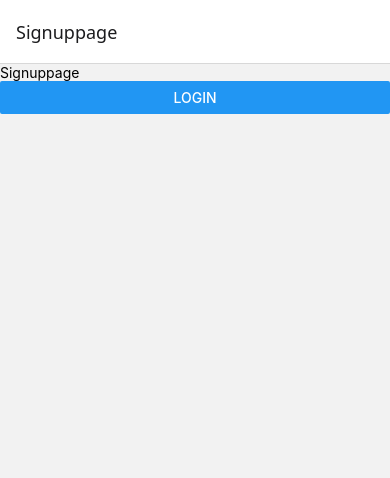
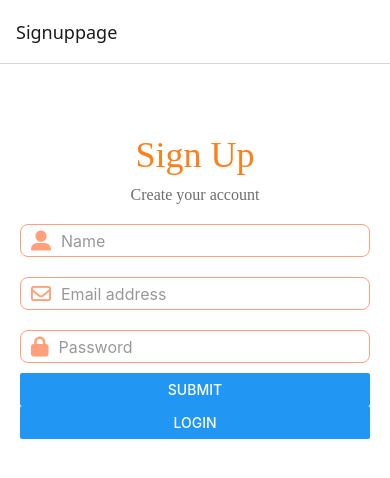
Before and after one commit to iamTanmayS/Jaano, a React Native app: screen /Signuppage in a window 390 px wide. Shown: the top 478 px of the page. Built offline with nearby package versions, Linux system fonts and the light colour scheme.

Commit message:
signup page basic ui done

```diff
--- a/src/Assets/Theme/maintheme.ts
+++ b/src/Assets/Theme/maintheme.ts
@@ -1,4 +1,4 @@
-const maintheme = {
+const Maintheme = {
     colors: {
       background: '#FEFCFA', // Subtle peachy background
       cardBackground: '#FFFFFF', // Clean white for cards
@@ -10,6 +10,7 @@ const maintheme = {
       shadow: '#D3D3D3', // Light shadow for neomorphic effect
       info: '#2196F3', // Blue for informational text
       highlight: '#FFD700', // Gold for special highlights
+      headingcolor: "#FC8019"
     },
     fonts: {
       heading: 'Poppins-SemiBold', // Rounded, friendly font
@@ -132,4 +133,4 @@ const maintheme = {
     },
   };
 
-  export default maintheme;
+  export default Maintheme;
--- a/src/Authentication/Signuppage.tsx
+++ b/src/Authentication/Signuppage.tsx
@@ -1,20 +1,98 @@
-import { StyleSheet, Text, View, Button } from 'react-native'
-import React from 'react'
+import React from 'react';
+import { StyleSheet, Text, View, Button } from 'react-native';
 import { useNavigation } from '@react-navigation/native';
 import { RootStackParamList } from '../Navigation/Routes';
 import { StackNavigationProp } from '@react-navigation/stack';
+import { Formik } from 'formik';
+import signupValidationSchema from './SignupValidationschema';
+import Maintheme from '../Assets/Theme/maintheme';
+import InputField from '../Components/InputField';
 
 type SignUpPageNavigationProp = StackNavigationProp<RootStackParamList, 'Signuppage'>;
+
 const Signuppage = () => {
   const navigation = useNavigation<SignUpPageNavigationProp>();
+
   return (
-    <View>
-      <Text>Signuppage</Text>
+    <View style={styles.container}>
+      <Text style={styles.title}>Sign Up</Text>
+      <Text style={styles.subheading}>Create your account</Text>
+
+      <Formik
+        initialValues={{ email: '', name: '', password: '' }}
+        onSubmit={(values) => console.log(values)}
+        validationSchema={signupValidationSchema}
+      >
+        {({ handleChange, handleBlur, handleSubmit, values, errors, touched }) => (
+          <View>
+            {/* Name Input */}
+            <InputField
+              placeholder="Name"
+              iconName="user-large"
+              onChangeText={handleChange('name')}
+              onBlur={() => handleBlur('name')}
+              value={values.name}
+            />
+            {touched.name && errors.name && <Text style={styles.errorText}>{errors.name}</Text>}
+
+            {/* Email Input */}
+            <InputField
+              placeholder="Email address"
+              iconName="envelope"
+              onChangeText={handleChange('email')}
+              onBlur={() => handleBlur('email')}
+              value={values.email}
+            />
+            {touched.email && errors.email && <Text style={styles.errorText}>{errors.email}</Text>}
+
+            {/* Password Input */}
+            <InputField
+              placeholder="Password"
+              iconName="lock"
+              secureTextEntry
+              onChangeText={handleChange('password')}
+              onBlur={() => handleBlur('password')}
+              value={values.password}
+            />
+            {touched.password && errors.password && <Text style={styles.errorText}>{errors.password}</Text>}
+
+            {/* Submit Button */}
+            <Button onPress={()=>handleSubmit} title="Submit" />
+          </View>
+        )}
+      </Formik>
+
       <Button title="Login" onPress={() => navigation.navigate('Loginpage')} />
     </View>
-  )
-}
+  );
+};
 
-export default Signuppage
+const styles = StyleSheet.create({
+  container: {
+    flex: 1,
+    padding: 20,
+    backgroundColor: '#FFF',
+  },
+  title: {
+    fontFamily: Maintheme.fonts.heading,
+    fontSize: Maintheme.fontSizes.huge,
+    textAlign: 'center',
+    color: Maintheme.colors.headingcolor,
+    marginTop: 50,
+  },
+  subheading: {
+    fontFamily: Maintheme.fonts.subtitle,
+    fontSize: Maintheme.fontSizes.medium,
+    textAlign: 'center',
+    color: Maintheme.colors.textSecondary,
+    marginVertical: 10,
+  },
+  errorText: {
+    fontSize: 12,
+    color: 'red',
+    marginBottom: 10,
+    marginLeft: 10,
+  },
+});
 
-const styles = StyleSheet.create({})
+export default Signuppage;
--- /dev/null
+++ b/src/Components/InputField.tsx
@@ -0,0 +1,61 @@
+import React from 'react';
+import { TextInput, View, StyleSheet } from 'react-native';
+import Icon from 'react-native-vector-icons/FontAwesome6';
+
+
+interface InputFieldProps{
+    placeholder: string,
+    secureTextEntry?: boolean,
+    onChangeText: (text: string) => void,
+    onBlur: () => void,
+    value: string,
+    iconName: string,
+}
+const InputField = ({
+  placeholder,
+  secureTextEntry = false,
+  onChangeText,
+  onBlur,
+  value,
+  iconName,
+}:InputFieldProps) => {
+  return (
+    <View style={styles.container}>
+      <Icon name={iconName} size={20} style={styles.icon} />
+      <TextInput
+        placeholder={placeholder}
+        secureTextEntry={secureTextEntry}
+        onChangeText={onChangeText}
+        onBlur={onBlur}
+        value={value}
+        style={styles.input}
+        placeholderTextColor="#999" // Optional placeholder color
+      />
+    </View>
+  );
+};
+
+const styles = StyleSheet.create({
+  container: {
+    flexDirection: 'row',
+    alignItems: 'center',
+    borderWidth: 1,
+    borderColor: '#FFA07A', // Light orange border
+    borderRadius: 8,
+    paddingHorizontal: 10,
+    paddingVertical: 5,
+    marginVertical: 10,
+    backgroundColor: '#FFF', // Optional background for contrast
+  },
+  icon: {
+    marginRight: 10, // Space between icon and input box
+    color: '#FFA07A', // Match border color
+  },
+  input: {
+    flex: 1,
+    fontSize: 16,
+    color: '#333', // Text color
+  },
+});
+
+export default InputField;
```
